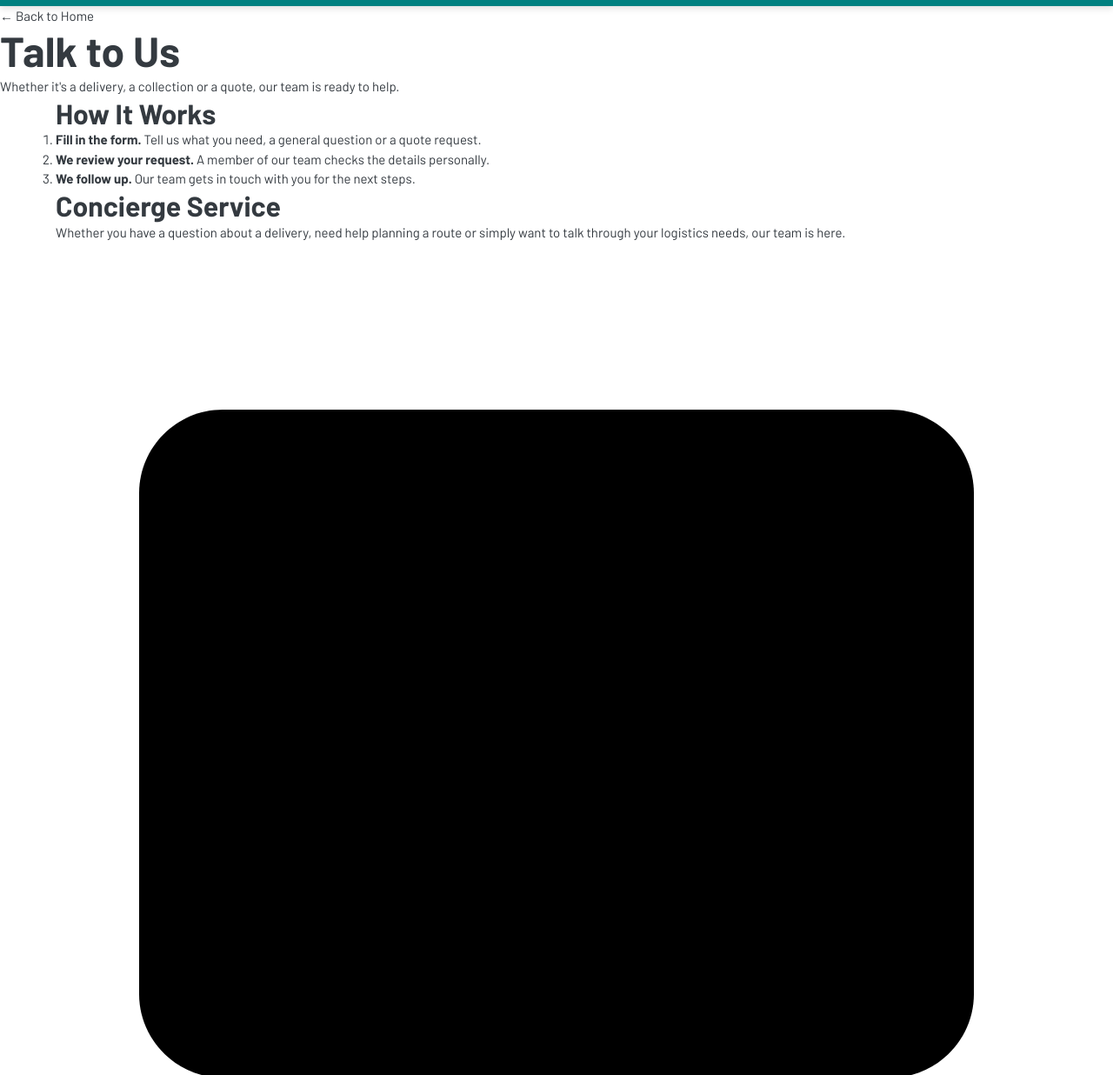
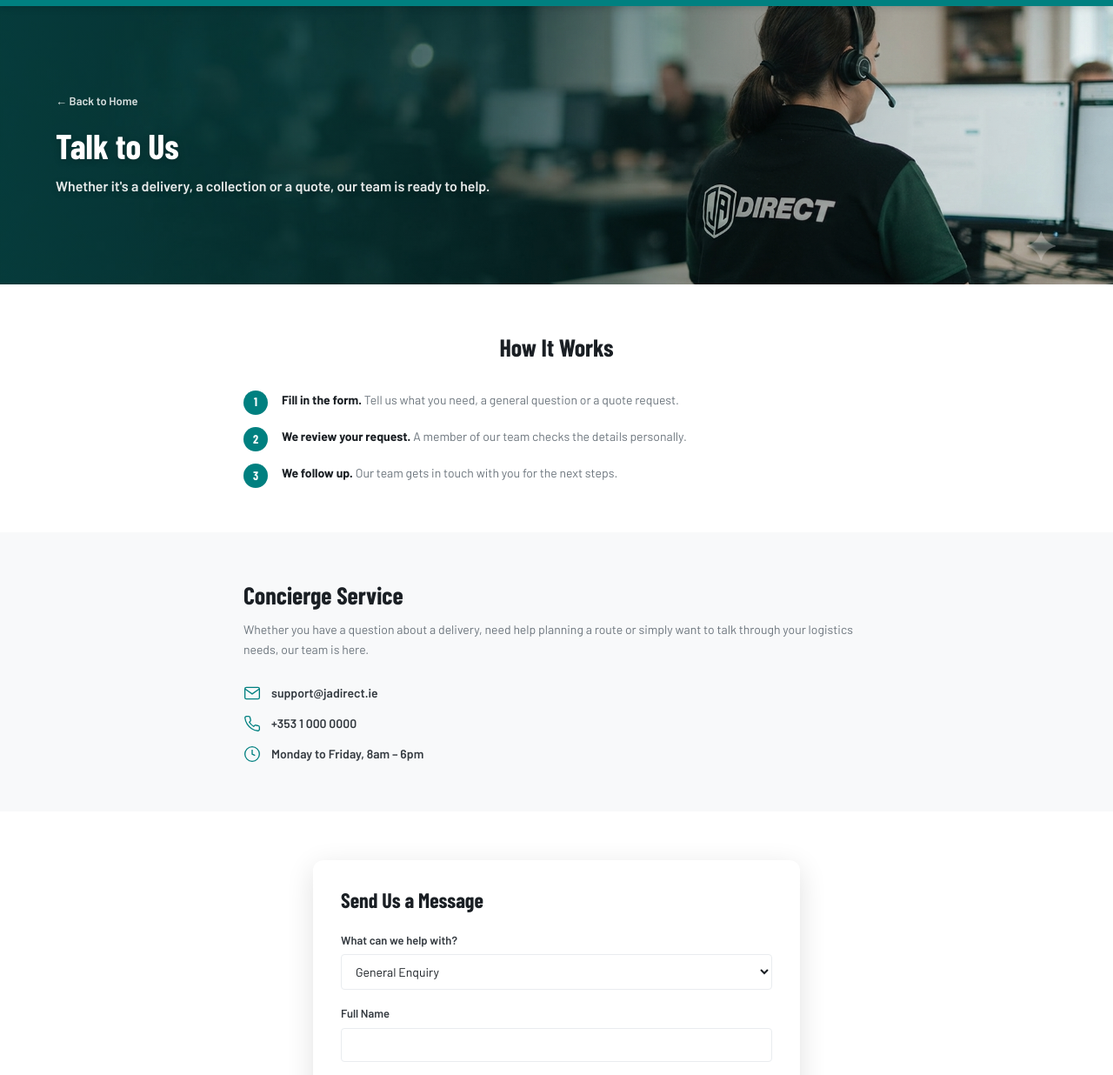
Before and after one commit to DiegoAlvesOL/jadirect-website, a website: page public/pages/contact.html in a window 1280 px wide. Shown: the part 53-1289 px from the top of the page at 87% size. Drawn offline with nearby package versions, Linux system fonts and the light colour scheme; a web font is replaced by a local one.

Commit message:
fix: align contact concierge section with shared column width
Concierge wrapper had a mismatched class name (contact-concierge instead of concierge-content) and a different max-width (640px vs 720px) than steps-list and advantages-list, causing visible misalignment between sections.

```diff
--- a/public/assets/css/pages/contact.css
+++ b/public/assets/css/pages/contact.css
@@ -1 +1,298 @@
-/* Contact, estilos específicos do formulário de contato */
+/* Contact, hero, how it works, concierge, formulário e cards de confiança */
+
+/**
+ * Purpose   : Styles for the Contact page (hero, how it works, concierge,
+ *             form and trust cards). Self-contained because contact.html
+ *             does not import inner.css.
+ * Consumed by: Contact
+ * Layer     : Presentation — Page Styles
+ */
+
+/* CONTACT HERO */
+.contact-hero {
+    position: relative;
+    min-height: 320px;
+    display: flex;
+    align-items: center;
+    overflow: hidden;
+    background: var(--gray-200);
+}
+
+.contact-hero-image {
+    position: absolute;
+    inset: 0;
+    background: url('../../images/contact-hero.png') center/cover no-repeat;
+}
+
+.hero-overlay {
+    position: absolute;
+    inset: 0;
+    background: linear-gradient(to right, rgb(0 80 80 / 55%) 0%, rgb(0 0 0 / 15%) 70%, transparent 100%);
+}
+
+.contact-hero-content {
+    position: relative;
+    z-index: 2;
+    max-width: 1200px;
+    margin: 0 auto;
+    padding: 40px 24px;
+    width: 100%;
+    display: flex;
+    flex-direction: column;
+    align-items: flex-start;
+}
+
+.page-back-link {
+    font-size: 13px;
+    font-weight: 600;
+    color: rgb(255 255 255 / 85%);
+    margin-bottom: 16px;
+    transition: color 0.2s;
+}
+
+.page-back-link:hover {
+    color: #fff;
+}
+
+.contact-hero-content h1 {
+    font-family: 'Barlow Condensed', sans-serif;
+    font-size: 40px;
+    font-weight: 800;
+    color: #fff;
+    text-shadow: 0 2px 8px rgb(0 0 0 / 20%);
+}
+
+.contact-hero-sub {
+    font-size: 16px;
+    font-weight: 600;
+    color: rgb(255 255 255 / 90%);
+    margin-top: 10px;
+    text-shadow: 0 2px 8px rgb(0 0 0 / 20%);
+}
+
+/* HOW IT WORKS */
+.how-it-works {
+    padding: 56px 0;
+    background: var(--white);
+}
+
+.how-it-works h2 {
+    font-family: 'Barlow Condensed', sans-serif;
+    font-size: 28px;
+    font-weight: 800;
+    color: var(--gray-900);
+    text-align: center;
+    margin-bottom: 32px;
+}
+
+.steps-list {
+    max-width: 720px;
+    margin: 0 auto;
+    list-style: none;
+    counter-reset: step;
+    display: flex;
+    flex-direction: column;
+    gap: 20px;
+}
+
+.steps-list li {
+    counter-increment: step;
+    position: relative;
+    padding-left: 44px;
+    font-size: 14px;
+    color: var(--gray-600);
+    line-height: 1.6;
+}
+
+.steps-list li::before {
+    content: counter(step);
+    position: absolute;
+    left: 0;
+    top: 0;
+    width: 28px;
+    height: 28px;
+    border-radius: 50%;
+    background: var(--teal);
+    color: #fff;
+    font-family: 'Barlow Condensed', sans-serif;
+    font-weight: 800;
+    font-size: 14px;
+    display: flex;
+    align-items: center;
+    justify-content: center;
+}
+
+.steps-list strong {
+    color: var(--gray-900);
+}
+
+/* CONTACT CONCIERGE */
+.contact-concierge {
+    padding: 56px 0;
+    background: var(--gray-50);
+}
+
+.concierge-content{
+    max-width: 720px;
+    margin: 0 auto;
+}
+
+.contact-info-title {
+    font-family: 'Barlow Condensed', sans-serif;
+    font-size: 28px;
+    font-weight: 800;
+    color: var(--gray-900);
+    margin-bottom: 12px;
+}
+
+.contact-info-text {
+    font-size: 14px;
+    color: var(--gray-600);
+    line-height: 1.6;
+    margin-bottom: 28px;
+}
+
+.contact-detail {
+    display: flex;
+    align-items: center;
+    gap: 12px;
+    font-size: 14px;
+    font-weight: 600;
+    color: var(--gray-800);
+    margin-bottom: 14px;
+}
+
+.contact-detail:last-child {
+    margin-bottom: 0;
+}
+
+.contact-detail svg {
+    width: 20px;
+    height: 20px;
+    color: var(--teal);
+    stroke: currentcolor;
+    fill: none;
+    stroke-width: 1.6;
+    flex-shrink: 0;
+}
+
+/* CONTACT FORM */
+.contact-form-section {
+    padding: 56px 0;
+    background: var(--white);
+}
+
+.form-card {
+    max-width: 560px;
+    margin: 0 auto;
+    background: #fff;
+    padding: 32px;
+    border-radius: var(--radius-lg);
+    box-shadow: var(--shadow-lg);
+    display: flex;
+    flex-direction: column;
+    gap: 18px;
+}
+
+.form-card h2 {
+    font-family: 'Barlow Condensed', sans-serif;
+    font-size: 24px;
+    font-weight: 800;
+    color: var(--gray-900);
+    margin-bottom: 4px;
+}
+
+.form-group {
+    display: flex;
+    flex-direction: column;
+    gap: 6px;
+}
+
+.form-group label {
+    font-size: 13px;
+    font-weight: 600;
+    color: var(--gray-800);
+}
+
+.form-group input,
+.form-group select,
+.form-group textarea {
+    border: 1px solid var(--gray-200);
+    border-radius: var(--radius);
+    padding: 10px 12px;
+    font-size: 14px;
+    color: var(--gray-900);
+    background: var(--white);
+    transition: border-color 0.2s;
+}
+
+.form-group input:focus,
+.form-group select:focus,
+.form-group textarea:focus {
+    outline: none;
+    border-color: var(--teal);
+}
+
+.form-group textarea {
+    min-height: 120px;
+    resize: vertical;
+}
+
+.full-width {
+    width: 100%;
+    text-align: center;
+}
+
+/* TRUST CARDS */
+.trust-cards {
+    padding: 56px 0 72px;
+    background: var(--gray-50);
+}
+
+.advantages-list {
+    max-width: 720px;
+    margin: 0 auto;
+    display: grid;
+    grid-template-columns: 1fr 1fr;
+    gap: 24px 40px;
+}
+
+.advantage-item {
+    display: flex;
+    align-items: flex-start;
+    gap: 12px;
+}
+
+.advantage-dot {
+    width: 10px;
+    height: 10px;
+    min-width: 10px;
+    border-radius: 50%;
+    background: var(--teal);
+    margin-top: 6px;
+}
+
+.advantage-item h4 {
+    font-size: 15px;
+    font-weight: 700;
+    color: var(--gray-900);
+    margin-bottom: 4px;
+}
+
+.advantage-item p {
+    font-size: 13px;
+    color: var(--gray-600);
+    line-height: 1.5;
+}
+
+/* RESPONSIVE */
+@media (width <= 768px) {
+    .advantages-list {
+        grid-template-columns: 1fr;
+    }
+
+    .form-card {
+        padding: 24px;
+        margin-inline: 16px;
+    }
+}
--- a/public/pages/contact.html
+++ b/public/pages/contact.html
@@ -60,6 +60,7 @@
 
     <section class="contact-concierge">
         <div class="container">
+            <div class="concierge-content">
                 <h2 class="contact-info-title">Concierge Service</h2>
                 <p class="contact-info-text">Whether you have a question about a delivery, need help planning a route or simply want to talk through your logistics needs, our team is here.</p>
 
@@ -84,6 +85,7 @@
                         <polyline points="12 6 12 12 16 14"/>
                     </svg>
                     <span>Monday to Friday, 8am – 6pm</span>
+                </div>
             </div>
         </div>
     </section>
```
Lines whose indentation alone changed are shown as unchanged.
